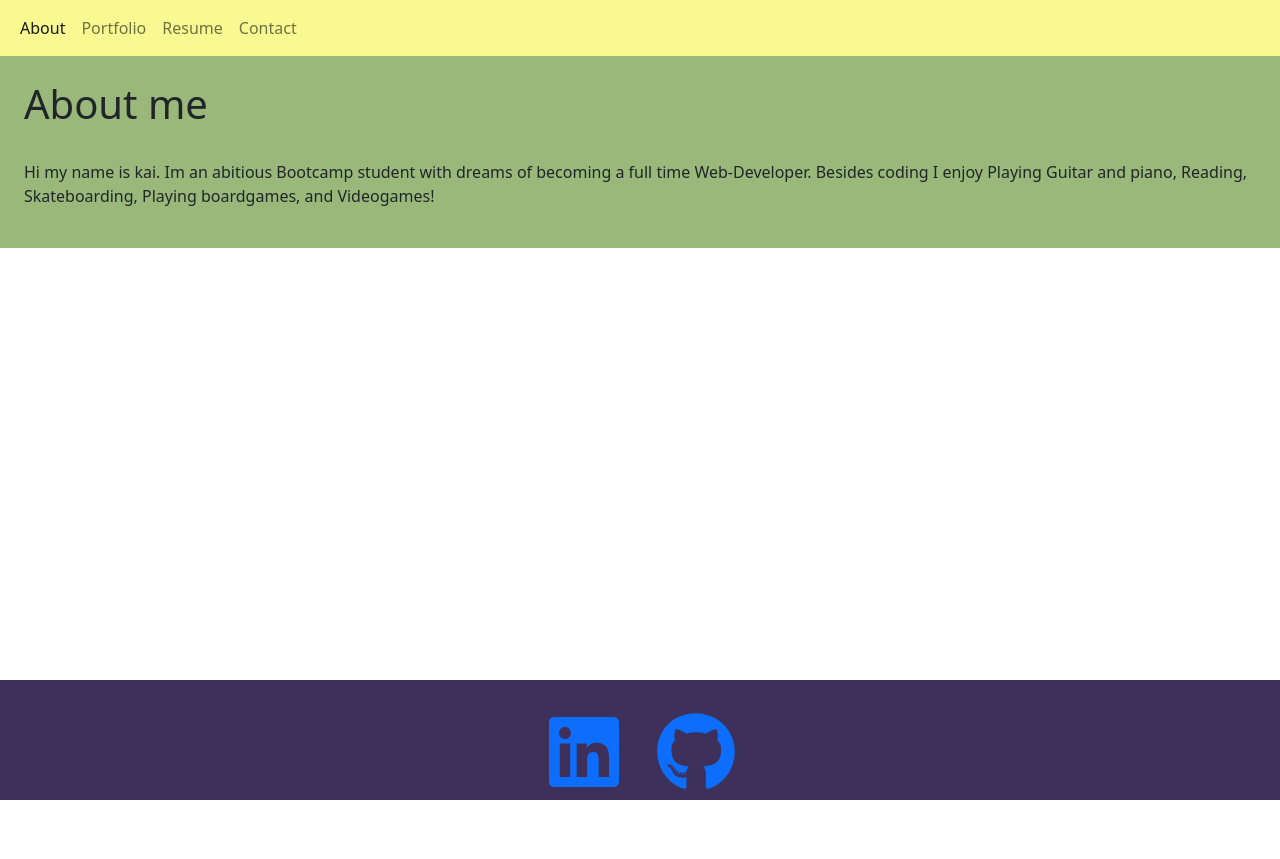
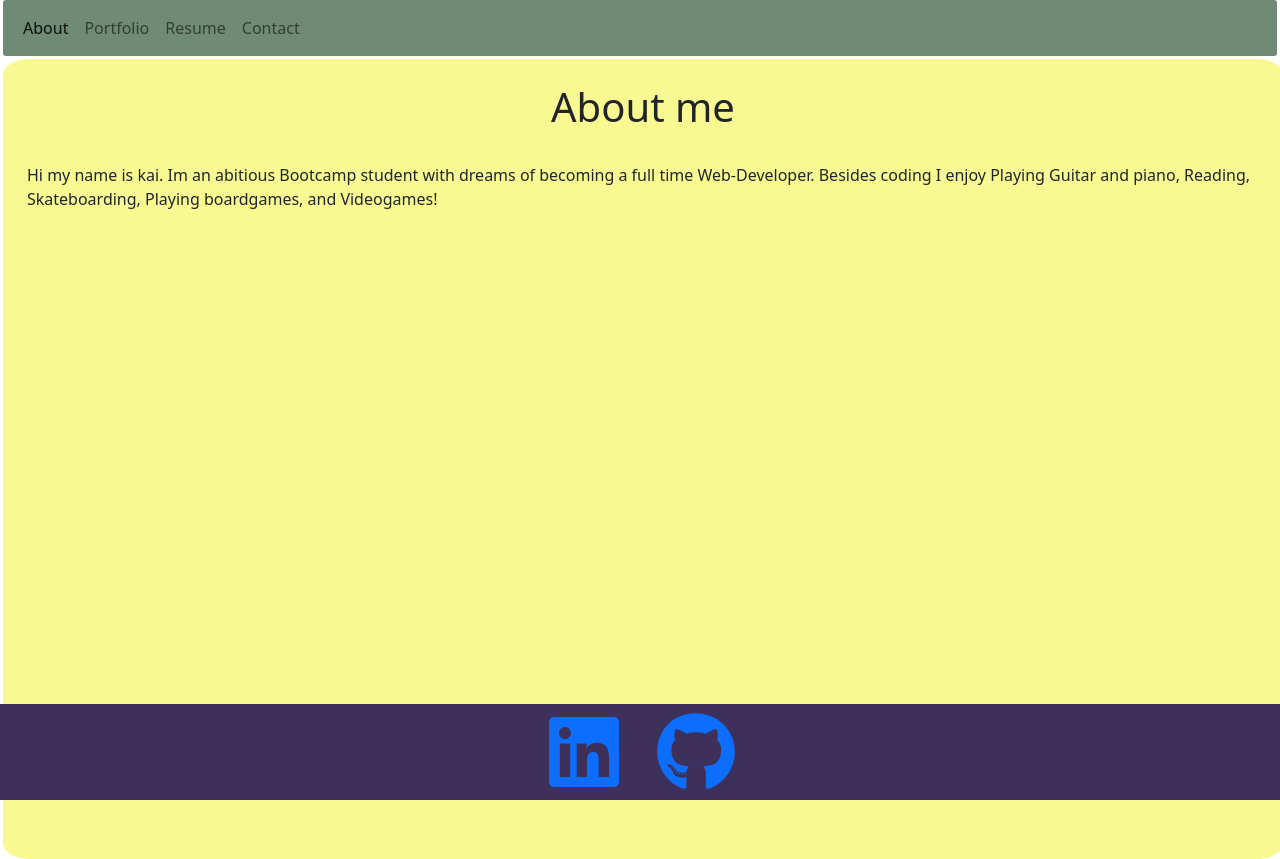
Before and after one commit to lacnoskillz/Kaikanes-Portfolio, a React (Create React App) app: page / in a window 1280 px wide. Before the commit the page ends 800 px from the top, so only its background shows below. Built offline with nearby package versions, Linux system fonts and the light colour scheme.

Commit message:
got about background to go all the way to the bottom of the page. changes some colors around in nav and about.js resized footer

```diff
--- a/src/styles/About.css
+++ b/src/styles/About.css
@@ -5,11 +5,15 @@
 
 }
 .aboutcontainer{
-    background-color: #9AB87A;
+    align-items: center;
+    background-color: #F8F991;
     display: flex;
     flex-direction: column;
+    border-radius: 2%;
+    margin: 3px;
     padding: 3vh;
-    height: 100%;
+    height: 100vh;
+    width: 100%;
 
 }
 html,body {height: 100%}
--- a/src/styles/Footer.css
+++ b/src/styles/Footer.css
@@ -1,5 +1,5 @@
 .footerdiv{
-    height: 15vh;
+    height: 12vh;
     width:  100%;
     display: block;
     background-color: #3D315B;
--- a/src/styles/Navbar.css
+++ b/src/styles/Navbar.css
@@ -1,9 +1,12 @@
 .navbar {
-  background: #F8F991;
-
+  background: #708B75;
+ margin-left:  3px;
+ margin-right:  3px;
+ border-radius: 3px;
 }
 li:hover {
-  background-color: #dee261;
+  background-color: #596e5d;
+  border-radius: 15%;
 }
 li{
   border-radius: 5%;
```
